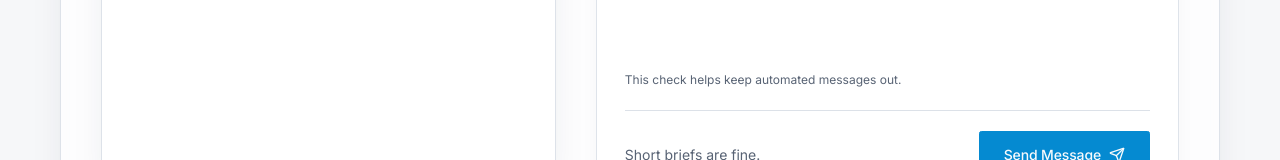
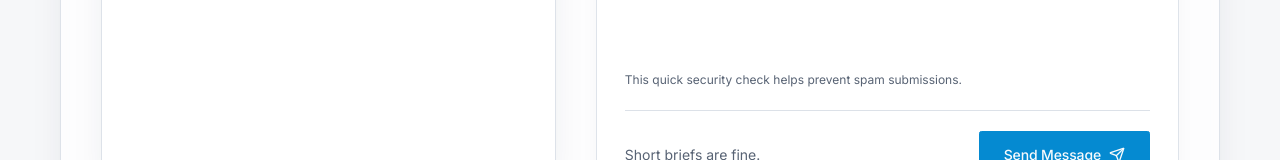
Before and after one commit to marcstampfli/portfolio, a Next.js app: page / in a window 1280 px wide. Shown: the part 6931-7091 px from the top of the page. Built offline with nearby package versions, Linux system fonts and the light colour scheme; no server answers.

Commit message:
Refine Turnstile helper text

```diff
--- a/src/components/form/turnstile-widget.tsx
+++ b/src/components/form/turnstile-widget.tsx
@@ -109,7 +109,7 @@ export function TurnstileWidget({ onToken, onExpired, onError, resetKey }: Turns
       />
       <div ref={containerRef} className="min-h-[65px]" />
       <p className="text-xs leading-5 text-muted-foreground">
-        This check helps keep automated messages out.
+        This quick security check helps prevent spam submissions.
       </p>
     </div>
   );
```
